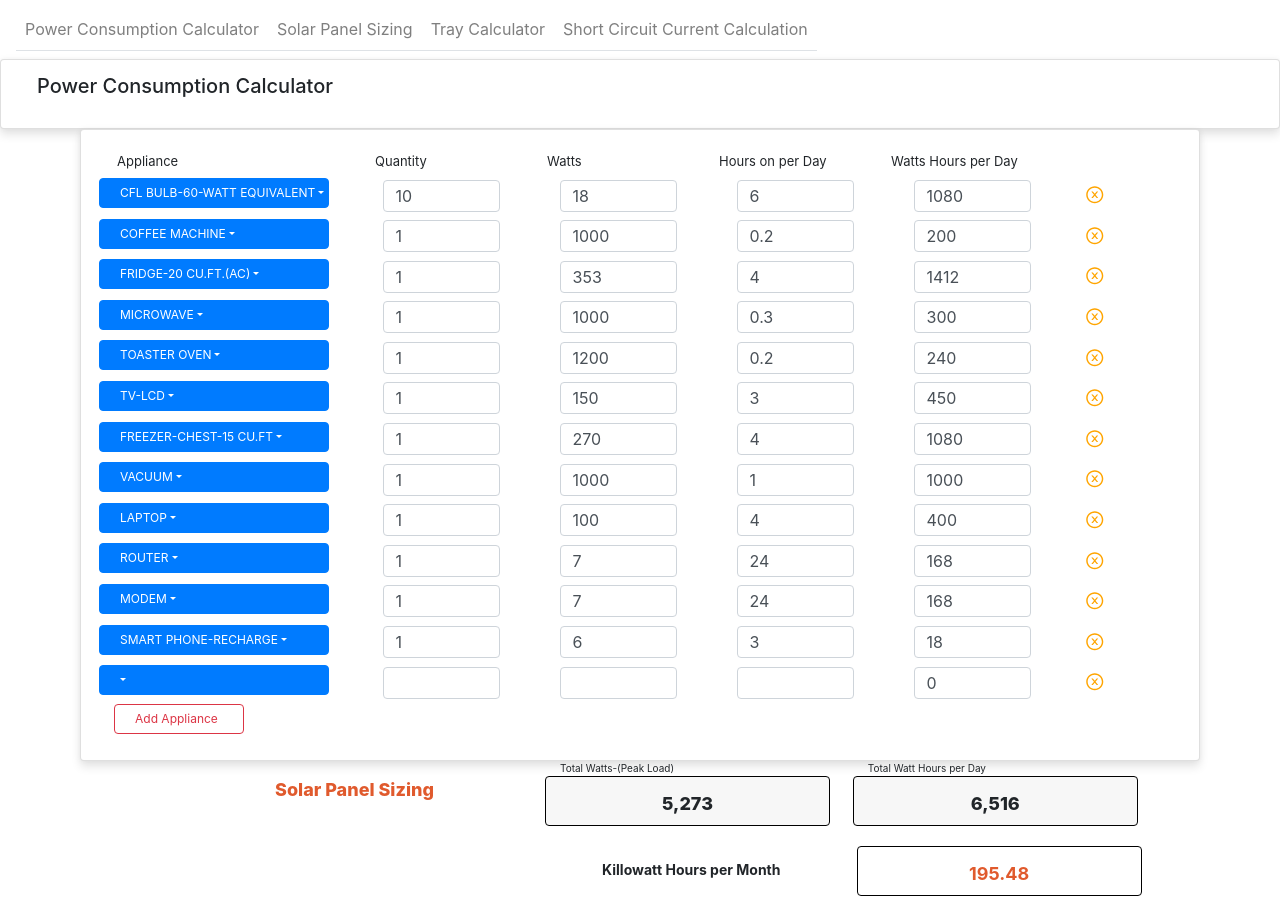
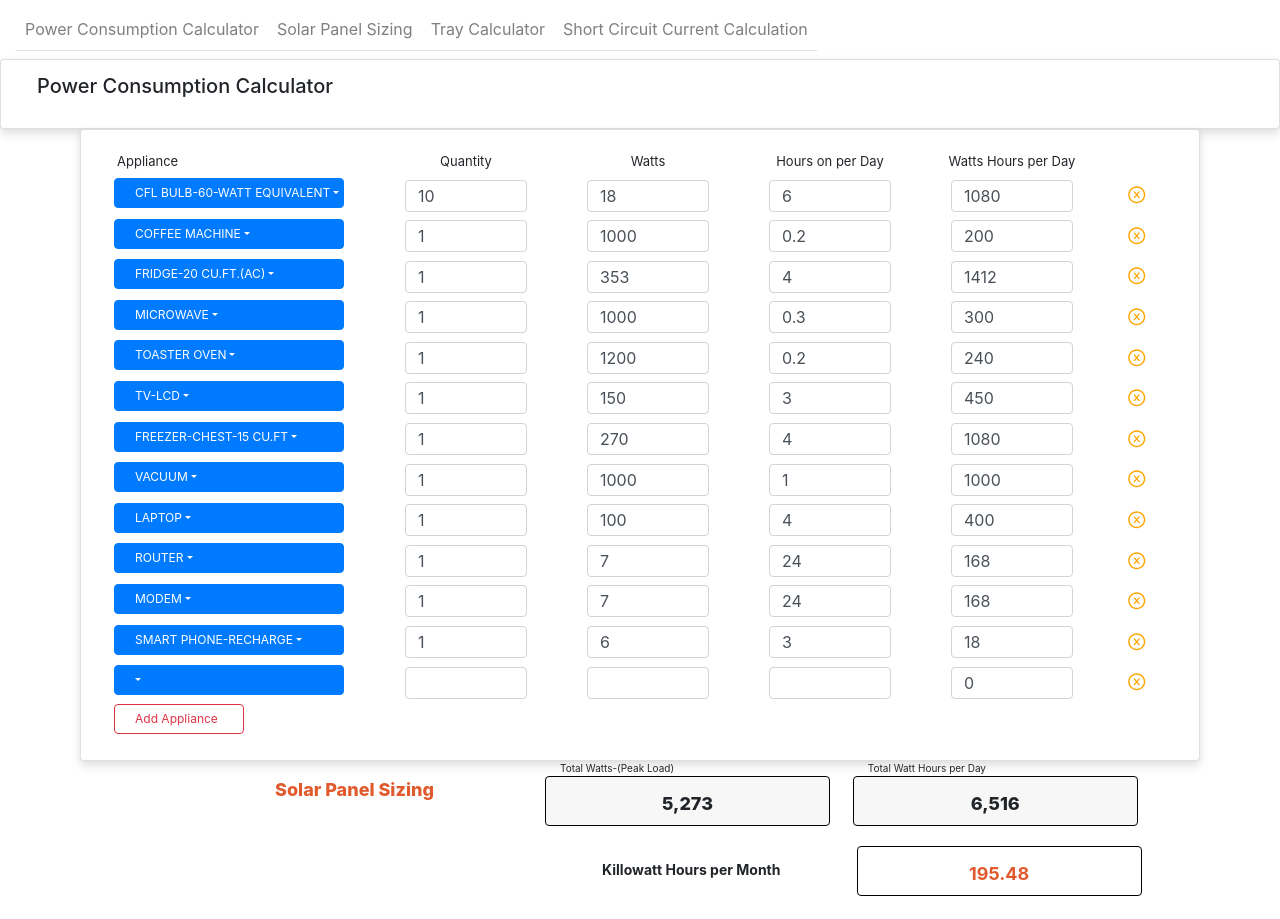
Before and after one commit to Xasiri/electricalLoadCalculator, a React (Create React App) app: page / in a window 1280 px wide. Built offline with nearby package versions, Linux system fonts and the light colour scheme.

Commit message:
resposive for mobile

```diff
--- a/src/components/Form/ProductTable.js
+++ b/src/components/Form/ProductTable.js
@@ -3,7 +3,7 @@ import { useDispatch } from 'react-redux';
 import ProductRow from './ProductRow';
 import { Container, Row, Col, Button,Card } from 'react-bootstrap';
 import 'bootstrap/dist/css/bootstrap.min.css';
-import './tablE.css';
+import styles from './productTable.module.css';
 
 function ProductTable(props) {
   const dispatch = useDispatch();
@@ -15,25 +15,25 @@ function ProductTable(props) {
     return <ProductRow product={product} key={product.id} />;
   });
   return (
-    <Container className="ContainerHeader" >
-      <Card>
+    <Container className={styles.ContainerHeader} >
+      <Card className={styles.card}>
       <Row className="py-2">
         <Col lg={3} md={3}>
           Appliance
         </Col>
-        <Col md={2}>
+        <Col md={2} className={styles.columnHeader}>
           Quantity
         </Col>
-        <Col md={2}>Watts</Col>
-        <Col md={2}>Hours on per Day</Col>
-        <Col md={2}>Watts Hours per Day</Col>
+        <Col md={2} className={styles.columnHeader}>Watts</Col>
+        <Col md={2} className={styles.columnHeader}>Hours on per Day</Col>
+        <Col md={2} className={styles.columnHeader}>Watts Hours per Day</Col>
       </Row>
-      <Row>{product}</Row>
+      {product}
       <Row>
         <Col md={1}>
           <Button
             variant="outline-danger"
-            className="addAppliance"
+            className={styles.addAppliance}
             type="button"
             onClick={() =>
               dispatch({
--- a/src/components/Form/inputList.module.css
+++ b/src/components/Form/inputList.module.css
@@ -96,6 +96,7 @@ input[list] {
   }
   .formControl{
     margin-left: 0 !important;
+    width: 230px !important;
   }
 
 }
@@ -137,6 +138,10 @@ input[list] {
   }
   .qtyColumn1{
     margin-left: 15px !important;
+  }
+  .formControl{
+    width: 80% !important;
+
   }
 }
 @media (min-width: 992px) {
--- a/src/components/Form/tablE.css
+++ b/src/components/Form/productTable.module.css
@@ -1,23 +1,3 @@
-table {
-  font-family: arial, sans-serif;
-  border-collapse: collapse;
-  width: 70%;
-}
-
-td,
-th {
-  text-align: left;
-  padding: 8px;
-}
-.tot {
-  width: 100px;
-}
-.firsttd {
-  width: 400px;
-}
-.buttonadd {
-  width: 50%;
-}
 .addAppliance {
   margin-top: 3%;
   width: 130px !important;
@@ -51,6 +31,12 @@ th {
   .QtyHeader {
     padding-left: 25px !important;
   }
+  .columnHeader{
+    text-align: center;
+  }
+  .card{
+    padding: 14px 20px 18px 36px !important;
+  }
 }
 @media (min-width: 992px) {
   .ContainerHeader {
@@ -63,6 +49,12 @@ th {
   .QtyHeader {
     padding-left: 10px !important;
   }
+  .columnHeader{
+    text-align: center;
+  }
+  .card{
+    padding: 14px 20px 18px 36px !important;
+  }
 }
 @media (min-width: 1200px) {
   .ContainerHeader {
@@ -73,4 +65,7 @@ th {
   .QtyHeader {
     padding-left: 15px !important;
   }
+  .columnHeader{
+    text-align: center;
+  }
 }
--- a/src/components/FormCableTray/css/Input.css
+++ b/src/components/FormCableTray/css/Input.css
@@ -120,7 +120,7 @@
     text-align: left;
     position: relative;
     top: -3px;
-    left: -3px;
+    left: 0px;
 
   }
   .quantityWidth{
```
